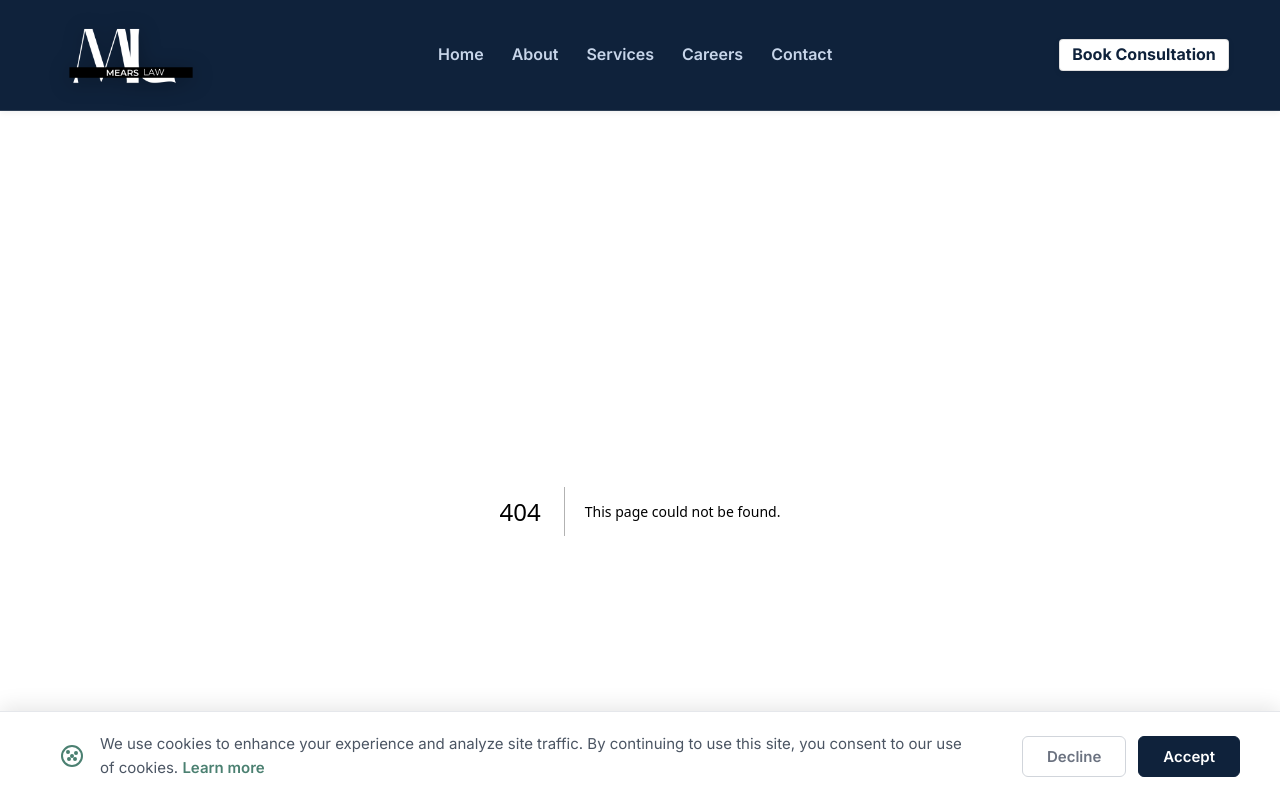
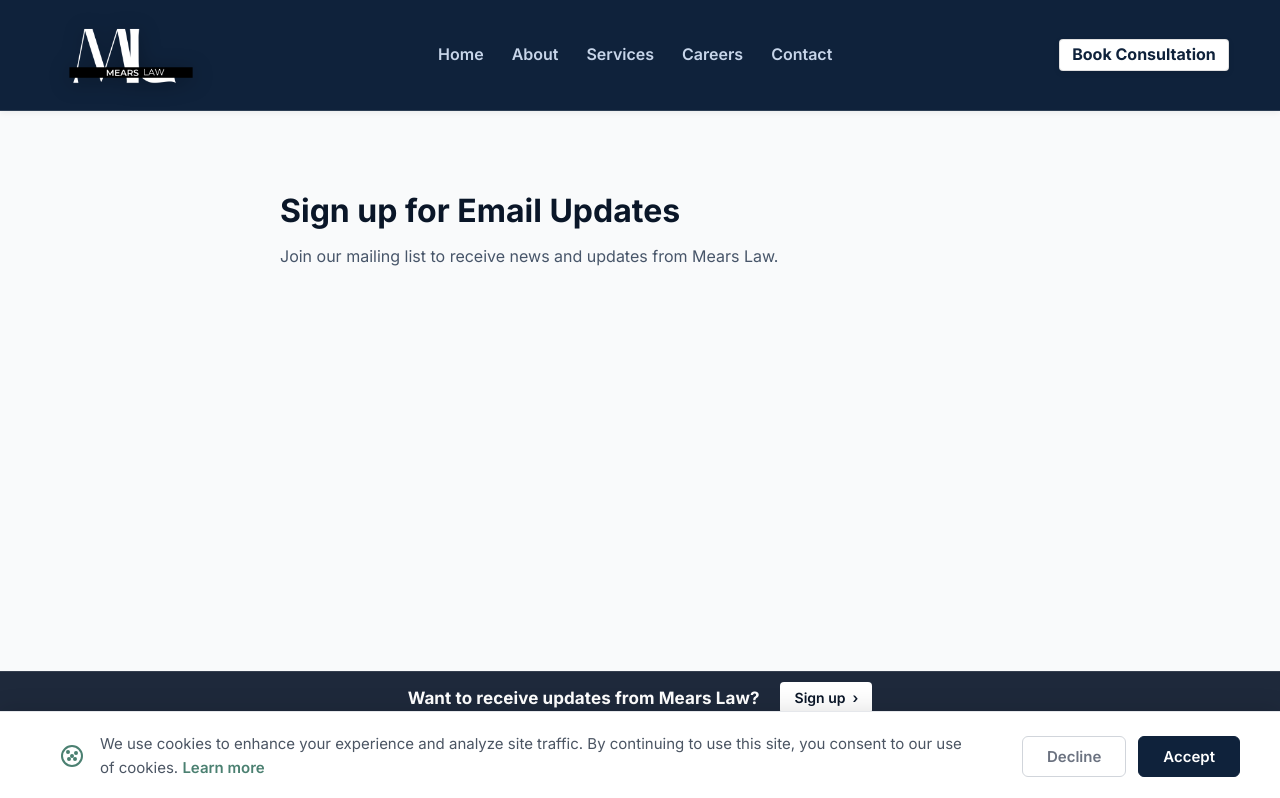
Before and after one commit to maedaimran/mears-law-revamp, a Next.js app: page /newsletter in a window 1280 px wide. Before the commit this address had no page. Shown: the top 798 px of the page. Built offline with nearby package versions, Linux system fonts and the light colour scheme.

Commit message:
sign up to newsletter

```diff
--- a/src/app/components/Footer.js
+++ b/src/app/components/Footer.js
@@ -415,7 +415,13 @@ export default function Footer() {
         el("span", { className: "strip-text" }, "Want to receive updates from Mears Law?"),
         el(
           "a",
-          { className: "strip-btn", href: "#signup", "aria-label": "Sign up for updates" },
+          {
+            className: "strip-btn",
+            href: "https://mearslaw.kit.com/ea71ad71fe",
+            target: "_blank",
+            rel: "noopener noreferrer",
+            "aria-label": "Sign up for updates"
+          },
           "Sign up ",
           el("span", { className: "arrow" }, "›")
         )
--- /dev/null
+++ b/src/app/newsletter/page.js
@@ -0,0 +1,23 @@
+"use client";
+import Script from "next/script";
+
+export default function NewsletterPage() {
+  return (
+    <main style={{ minHeight: "70vh", padding: "80px 0", background: "#f9fafb" }}>
+      <div style={{ width: "min(720px, 92%)", margin: "0 auto" }}>
+        <h1 style={{ marginBottom: 16, color: "#0A1628" }}>Sign up for Email Updates</h1>
+        <p style={{ marginBottom: 24, color: "#475569" }}>
+          Join our mailing list to receive news and updates from Mears Law.
+        </p>
+
+        {/* PLACEHOLDER — Kit will inject the form right here */}
+        <div className="formkit-container" data-uid="ea71ad71fe" />
+
+        {/* This is the ConvertKit JS that fills the container above.
+           If your account uses a branded domain, Kit may also give you a branded URL.
+           Either way, this pattern is the one that targets the DIV. */}
+        <Script async src="https://f.convertkit.com/ea71ad71fe.js" />
+      </div>
+    </main>
+  );
+}
```
